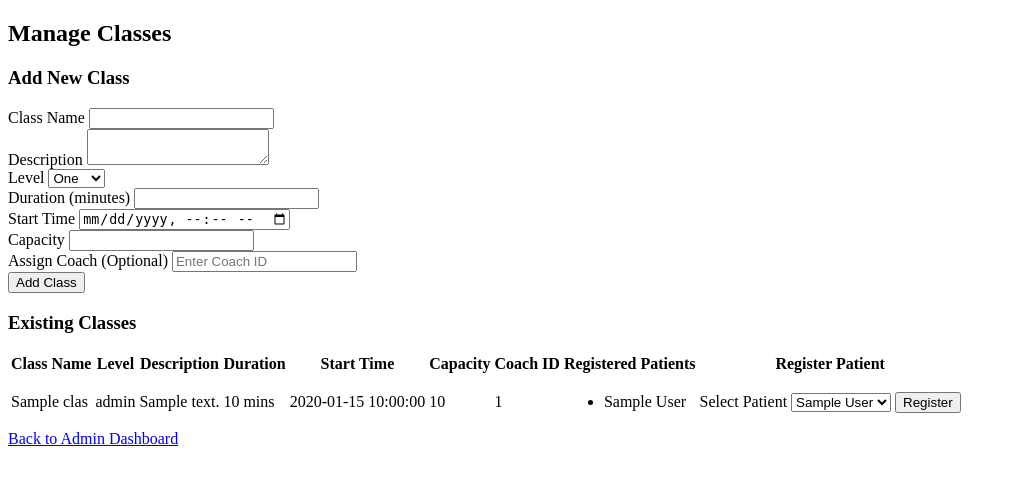
After one commit to leidyrh/ParkinsonProjectW, a Flask app: template templates/classes.html in a window 1280 px wide. The commit adds this page. Shown: the top 485 px of the page, without its empty margins (0-1016 px from the left). Run offline with Flask 3, Linux system fonts and the light colour scheme; the template is opened without the code that fills it: most values are stand-ins (such as "Sample title", 1, 10 or a date in 2020); some libraries are stand-ins or nearby versions.

Commit message:
Admin can create a class, and register patients
admin can add a class and register a patient

```diff
--- /dev/null
+++ b/templates/classes.html
@@ -0,0 +1,111 @@
+<!DOCTYPE html>
+<html lang="en">
+<head>
+    <meta charset="UTF-8">
+    <title>Manage Classes</title>
+</head>
+<body>
+    <h2>Manage Classes</h2>
+
+    <!-- Section to Add New Class -->
+    <h3>Add New Class</h3>
+    <form action="{{ url_for('admin.manage_classes') }}" method="POST">
+        <div class="mb-3">
+            <label for="class_name" class="form-label">Class Name</label>
+            <input type="text" class="form-control" name="class_name" id="class_name" required>
+        </div>
+
+        <div class="mb-3">
+            <label for="description" class="form-label">Description</label>
+            <textarea class="form-control" name="description" id="description"></textarea>
+        </div>
+
+        <div class="mb-3">
+            <label for="level" class="form-label">Level</label>
+            <select class="form-select" name="level" id="level" required>
+                <option value="one">One</option>
+                <option value="two">Two</option>
+                <option value="three">Three</option>
+            </select>
+        </div>
+
+        <div class="mb-3">
+            <label for="duration" class="form-label">Duration (minutes)</label>
+            <input type="number" class="form-control" name="duration" id="duration" required>
+        </div>
+
+        <div class="mb-3">
+            <label for="start_time" class="form-label">Start Time</label>
+            <input type="datetime-local" class="form-control" name="start_time" id="start_time" required>
+        </div>
+
+        <div class="mb-3">
+            <label for="capacity" class="form-label">Capacity</label>
+            <input type="number" class="form-control" name="capacity" id="capacity" required>
+        </div>
+
+        <div class="mb-3">
+            <label for="coach_id" class="form-label">Assign Coach (Optional)</label>
+            <input type="number" class="form-control" name="coach_id" id="coach_id" placeholder="Enter Coach ID">
+        </div>
+
+        <button type="submit" class="btn btn-primary">Add Class</button>
+    </form>
+
+    <!-- Section to Display Existing Classes -->
+    <h3>Existing Classes</h3>
+    <table class="table table-striped">
+        <thead>
+            <tr>
+                <th>Class Name</th>
+                <th>Level</th>
+                <th>Description</th>
+                <th>Duration</th>
+                <th>Start Time</th>
+                <th>Capacity</th>
+                <th>Coach ID</th>
+                <th>Registered Patients</th>
+                <th>Register Patient</th>
+            </tr>
+        </thead>
+        <tbody>
+            {% for class in classes %}
+                <tr>
+                    <td>{{ class.class_name }}</td>
+                    <td>{{ class.level }}</td>
+                    <td>{{ class.description }}</td>
+                    <td>{{ class.duration }} mins</td>
+                    <td>{{ class.start_time }}</td>
+                    <td>{{ class.capacity }}</td>
+                    <td>{{ class.coach_id or 'Unassigned' }}</td>
+                    <td>
+                        <ul>
+                            {% for patient in class_registrations[class.class_id] %}
+                                <li>{{ patient.first_name }} {{ patient.last_name }}</li>
+                            {% endfor %}
+                        </ul>
+                    </td>
+                    <td>
+                        <!-- Form to Register a Patient to This Class -->
+                        <form action="{{ url_for('admin.manage_classes') }}" method="POST">
+                            <input type="hidden" name="register_patient" value="1">
+                            <input type="hidden" name="class_id" value="{{ class.class_id }}">
+
+                            <label for="patient_id">Select Patient</label>
+                            <select name="patient_id" id="patient_id" class="form-select" required>
+                                {% for patient in patients %}
+                                    <option value="{{ patient.patient_id }}">{{ patient.first_name }} {{ patient.last_name }}</option>
+                                {% endfor %}
+                            </select>
+                            <button type="submit" class="btn btn-primary mt-2">Register</button>
+                        </form>
+                    </td>
+                </tr>
+            {% endfor %}
+        </tbody>
+    </table>
+
+ <!-- Link back to Admin Dashboard at the bottom (optional) -->
+    <a href="{{ url_for('admin.admin_dashboard') }}" class="btn btn-secondary">Back to Admin Dashboard</a>
+</body>
+</html>
```
Also changed, not shown: routes/admin_routes.py (+90 -3 lines), templates/admin_dashboard.html (+4 -24 lines), templates/admin_patient_profile.html (+8 -2 lines), templates/admin_patients_list.html (+8 -4 lines).
